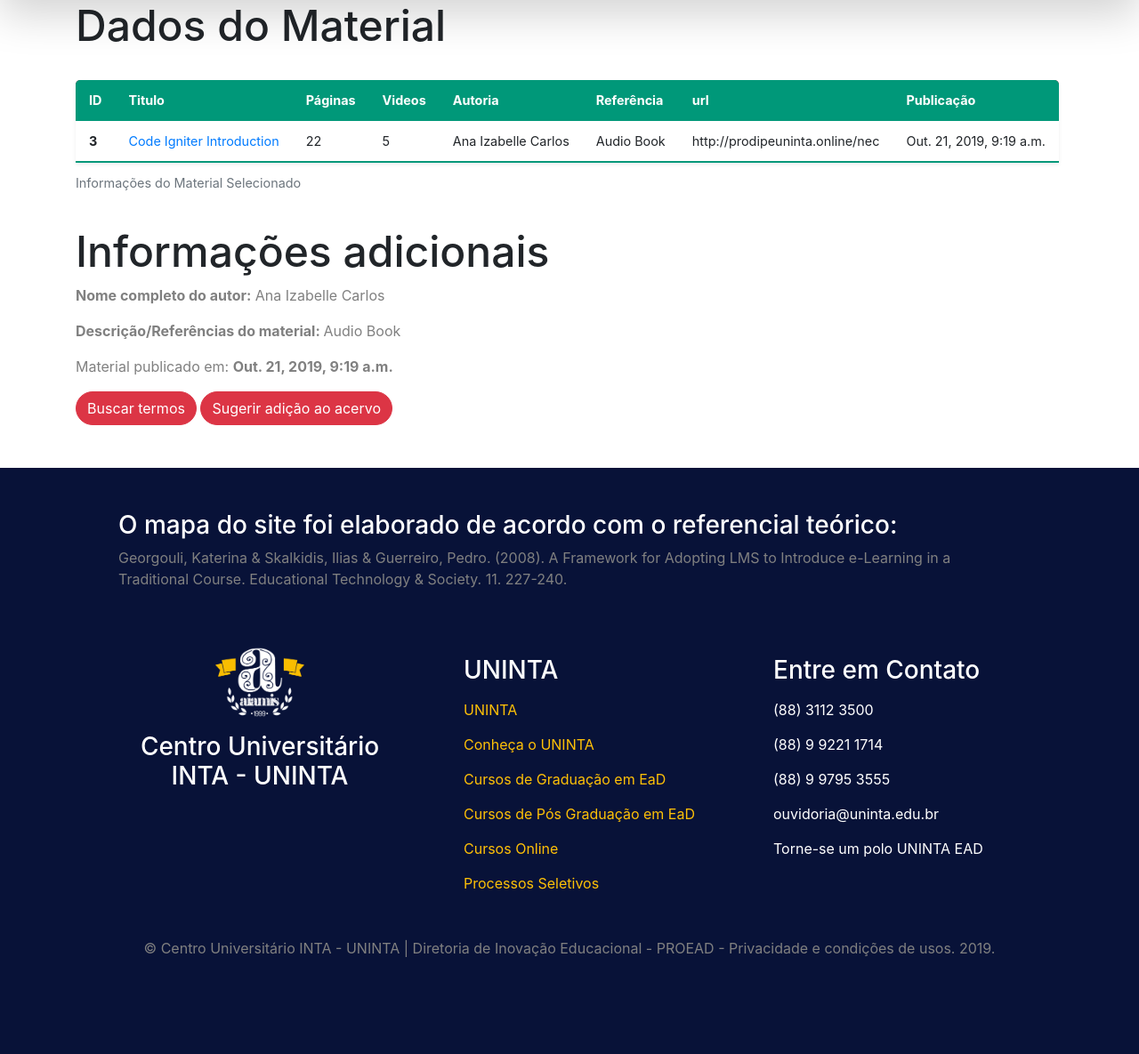
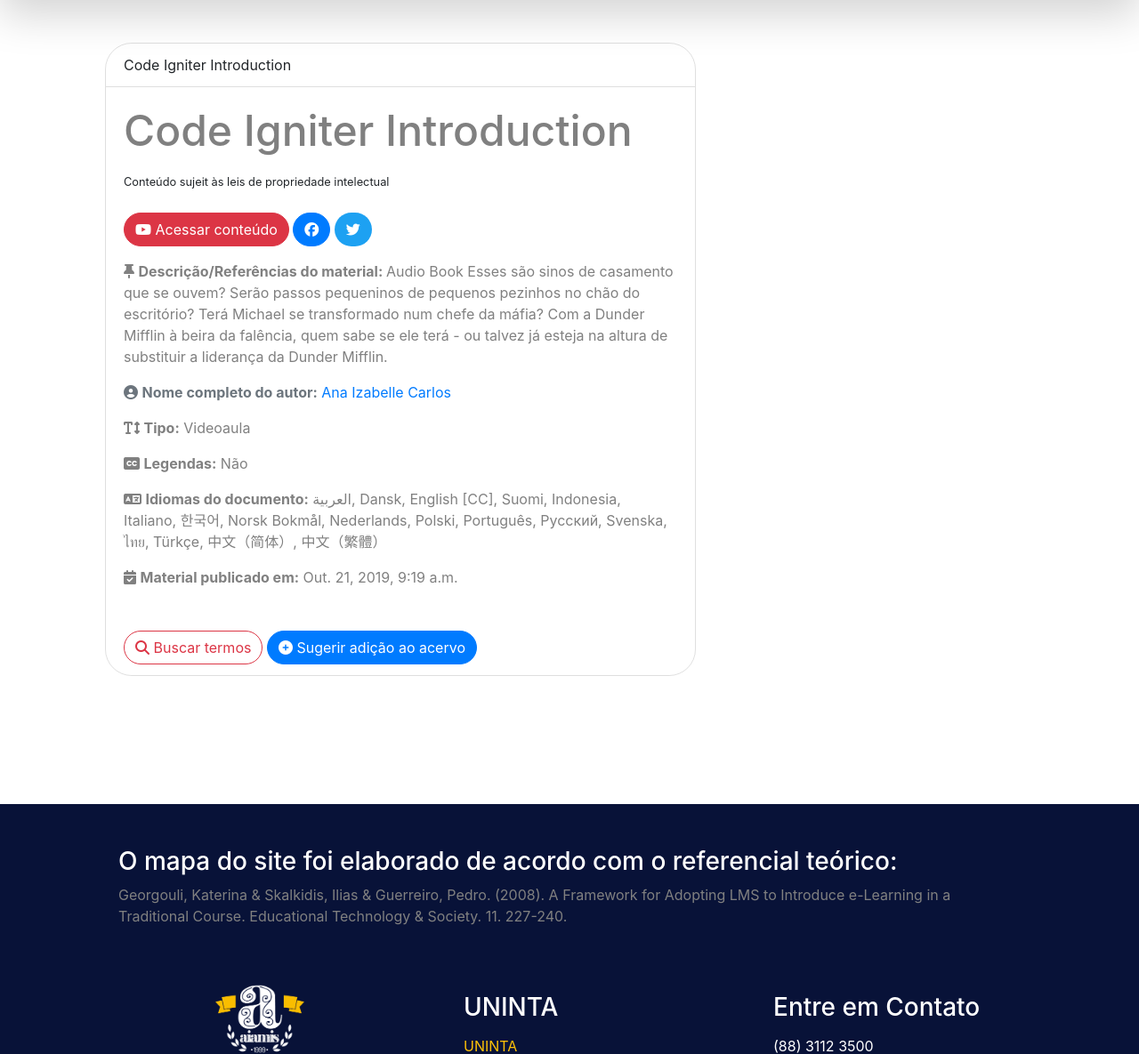
Before and after one commit to lucgbrl/ecossistema-django, a Django app: page /detalhes/3/ in a window 1280 px wide. Shown: the part 122-1307 px from the top of the page at 89% size. Before the commit the page ends 1198 px from the top, so only its background shows below. Run offline with Django 3.2, Linux system fonts and the light colour scheme; data comes from the database, SQL or seed files in the repository; both versions use the stored data as it was after the commit; some libraries are stand-ins or nearby versions.

Commit message:
Update index

```diff
--- a/materiais/templates/html/detalhes.html
+++ b/materiais/templates/html/detalhes.html
@@ -1,13 +1,43 @@
 {% extends 'html/base.html' %}
-
+{% load static %}
 {% block content %}
 <section class = "container mb-5">
     <div class = "row">
-        <div class = "col-md-12">
-            <h1 class = "">Dados do Material</h1>
+        <div class = "col-md-8 p-5 mb-5">
+            <div class = "card">
+                <div class = "card-header">
+                    {{ materiais.titulo }}
+                </div>
+                <div class = "card-body">
+                    <h1>{{ materiais.titulo|linebreaks }}</h1>
+
+                        <small>Conteúdo sujeit às leis de propriedade intelectual</small><br><br>
+
+                    <a class = "btn btn-danger text-white mb-3"><i class = "fab  fa-youtube"></i> Acessar conteúdo</a>
+                    <a class = "btn btn-primary text-white mb-3"><i class = "fab  fa-facebook"></i></a>
+                    <a class = "btn  text-white mb-3" style = "background-color: #1DA1F2"><i class = "fab  fa-twitter" ></i></a>
+
+                    <p><i class = "fa fa-thumbtack"></i>
+                        <b>Descrição/Referências do material: </b> {{ materiais.desc }}
+                        Esses são sinos de casamento que se ouvem? Serão passos pequeninos de pequenos pezinhos no chão do escritório? Terá Michael se transformado num chefe da máfia? Com a Dunder Mifflin à beira da falência, quem sabe se ele terá - ou talvez já esteja na altura de substituir a liderança da Dunder Mifflin.
+                    </p>
+                    <p class = "text-muted"><i class = "fa fa-user-circle"></i> <b>Nome completo do autor:</b> <a href = "#">{{ materiais.autor}} </a></p>
+
+                    <p><i class = "fa fa-text-height"></i> <b>Tipo:</b> Videoaula</p>
+                    <p><i class = "fa fa-closed-captioning"></i> <b>Legendas:</b> Não</p>
+                    <p><i class = "fa fa-language"></i> <b>Idiomas do documento:</b> 	العربية, Dansk, English [CC], Suomi, Indonesia, Italiano, 한국어, Norsk Bokmål, Nederlands, Polski, Português, Русский, Svenska, ไทย, Türkçe, 中文（简体）, 中文（繁體）</p>
+                    <p class="footer"><i class = "fa fa-calendar-check"></i>  <strong>Material publicado em:</strong> {{ materiais.published_date}} </p>
+                </div>
+                <div class = "card-footer">
+                    <a class = "btn btn-outline-danger" href = ""><i class = "fa fa-search"></i> Buscar termos</a>
+                    <a class = "btn btn-primary" href = ""><i class = "fa fa-plus-circle"></i> Sugerir adição ao acervo</a>
+                </div>
+            </div>
         </div>
-        <div class = "col-md-12">
-            <table class="content-table shadow-sm">
+    </div>
+</section>
+
+ <!--table class="content-table shadow-sm">
             <caption>Informações do Material Selecionado</caption>
                 <thead class = "bg-danger">
                     <tr>
@@ -35,20 +65,7 @@
                     </tr>
                 {% endif %}
                 </tbody>
-            </table>
-        </div>
-        <div class = "col-md-6">
-                <h1>Informações adicionais</h1>
-                <p><b>Nome completo do autor:</b> {{ materiais.autor}}</p>
-                <p><b>Descrição/Referências do material: </b> {{ materiais.desc }}</p>
-                <p class="footer">Material publicado em: <strong>{{ materiais.published_date}}</strong> </p>
-
-                <a class = "btn btn-danger text-white" href = "<?php echo site_url('Welcome/index/'); ?>">Buscar termos</a>
-                <a class = "btn btn-danger text-white" href = "<?php echo site_url('Welcome/addBook/');?>">Sugerir adição ao acervo</a>
-        </div>
-    </div>
-</section>
-
+            </table-->
 
 
 {% endblock %}
```
Also changed, not shown: materiais/templates/html/index.html (+24 -17 lines), materiais/templates/html/lista.html (+5 -14 lines), db.sqlite3.
